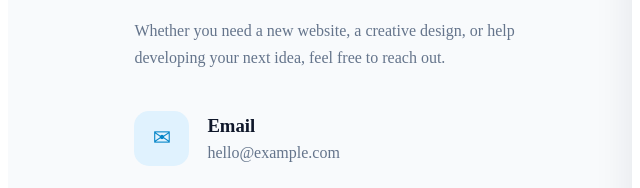
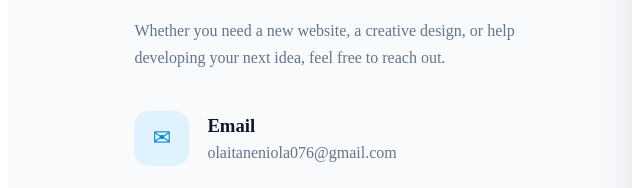
Before and after one commit to eniola2323/akane, a plain HTML site: page contact.html in a window 1280 px wide. Shown: the part 826-1014 px from the top of the page, 0-640 px from the left. Drawn offline with Linux system fonts and the light colour scheme.

Commit message:
change gmail

```diff
--- a/contact.html
+++ b/contact.html
@@ -73,7 +73,7 @@
               <div class="contact-icon">✉</div>
               <div>
                 <h3>Email</h3>
-                <p>hello@example.com</p>
+                <p>olaitaneniola076@gmail.com</p>
               </div>
             </div>
             <div class="contact-item">
```
